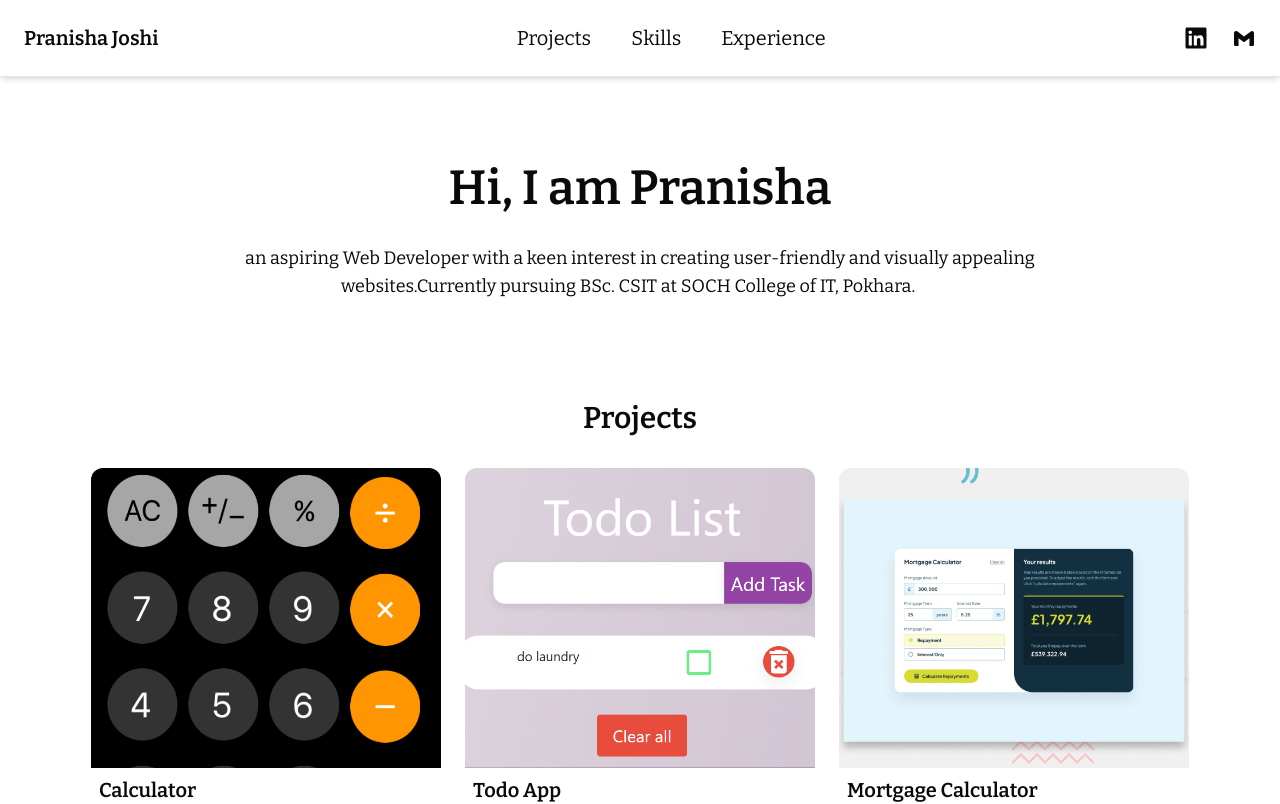
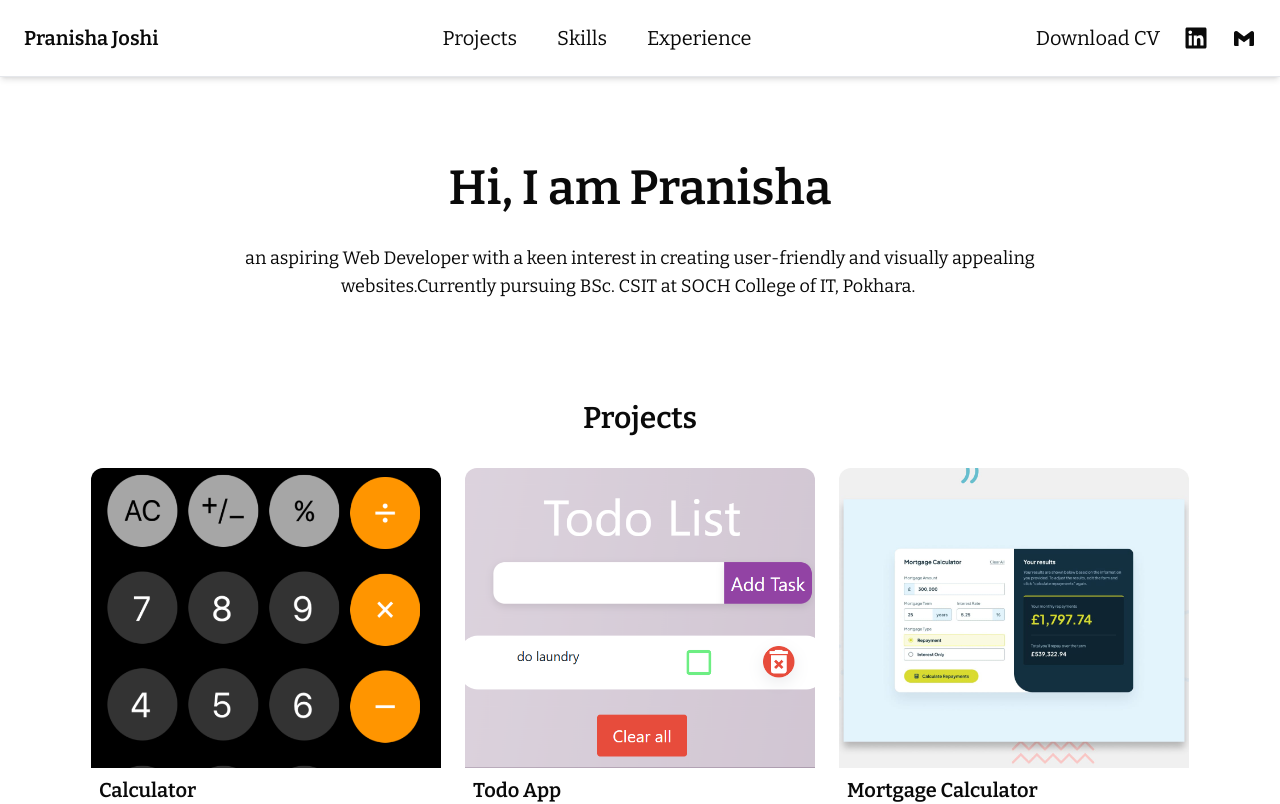
Before and after one commit to pranishajooshii/personal-portfolio, a Next.js app: page / in a window 1280 px wide. Shown: the top 804 px of the page. Built offline with nearby package versions, Linux system fonts and the light colour scheme.

Commit message:
added cv

```diff
--- a/src/components/navbar/LinkList.jsx
+++ b/src/components/navbar/LinkList.jsx
@@ -63,6 +63,16 @@ const LinkList = ({ isMobile }) => {
           </li>
         </ul>
 
+        {isMobile && (
+          <div className="mt-10">
+            <Link href="/cv.pdf" target="_blank" download>
+              <button className="text-sm md:text-lg xl:text-xl hover:text-gray-500 transition">
+                Download CV
+              </button>
+            </Link>
+          </div>
+        )}
+
         {/* Social Media Icons */}
         {isMobile && (
           <div className="flex  space-x-6  mt-6">
--- a/src/components/navbar/Navbar.jsx
+++ b/src/components/navbar/Navbar.jsx
@@ -81,8 +81,14 @@ const Navbar = () => {
         </div>
 
         {/* Right Side - Icons */}
-        <div className="flex space-x-6">
+        <div className="flex space-x-6 items-center">
           {/* LinkedIn Icon */}
+          <Link href="/cv.pdf" target="_blank" download>
+            <button className="text-sm md:text-lg xl:text-xl   hover:text-gray-500 transition">
+              Download CV
+            </button>
+          </Link>
+
           <Link
             href="https://www.linkedin.com/in/pranisha-joshi-bb5714201/"
             target="_blank"
```
Also changed, not shown: 1 other file (tests, documents, lock files or other folders). Lines whose indentation alone changed are shown as unchanged.
